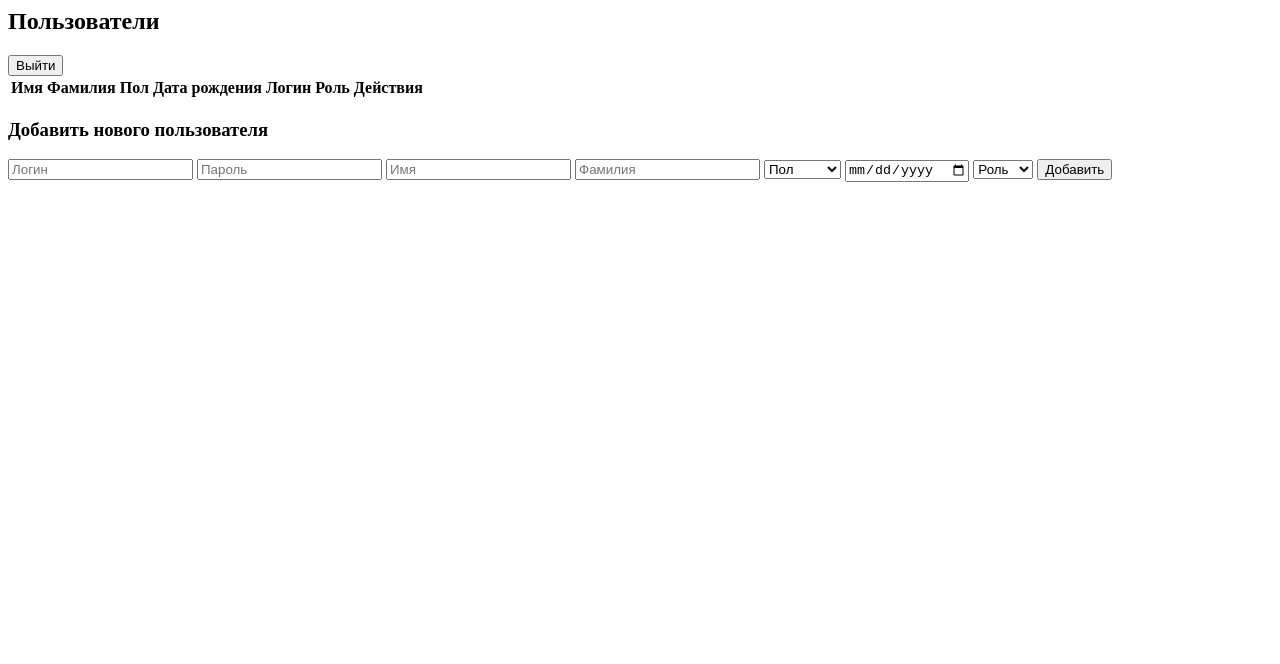
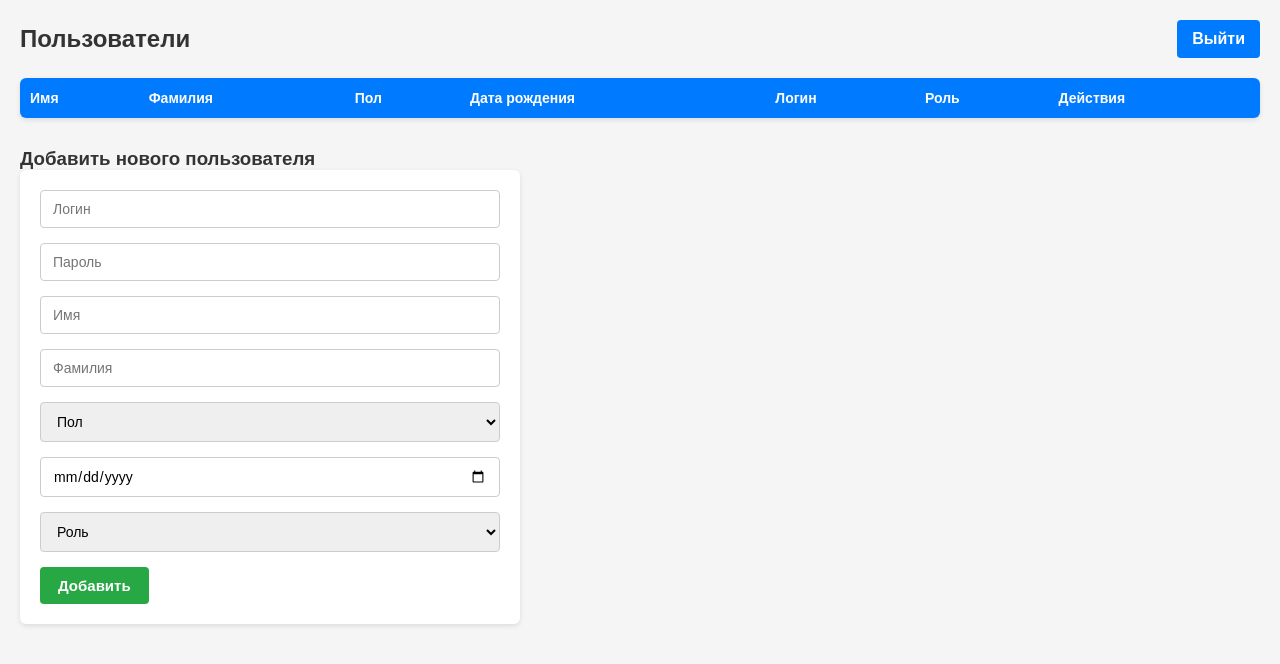
Before and after one commit to SwireLGD/SibersTask, a plain HTML site: page frontend/admin.html in a window 1280 px wide. Drawn offline with Linux system fonts and the light colour scheme; no server answers.

Commit message:
Added some css

```diff
--- a/frontend/admin.html
+++ b/frontend/admin.html
@@ -1,13 +1,19 @@
+<!DOCTYPE html>
 <html lang="ru">
 <head>
-  <meta charset="UTF-8" />
+  <meta charset="UTF-8">
+  <meta name="viewport" content="width=device-width, initial-scale=1.0">
   <title>Админ-панель</title>
+  <link rel="stylesheet" href="./css/admin.css">
 </head>
 <body>
-  <h2>Пользователи</h2>
-  <button onclick="logout()">Выйти</button>
+  <div class="container">
+  <header>
+    <h2>Пользователи</h2>
+    <button onclick="logout()" class="leave_btn">Выйти</button>
+  </header>
 
-  <table id="user-table">
+  <table id="user_table">
       <thead>
           <tr>
               <th>Имя</th>
@@ -24,17 +30,17 @@
 
   <h3>Добавить нового пользователя</h3>
   <form id="register_form">
-      <input type="text" placeholder="Логин" name="username" required />
-      <input type="text" placeholder="Пароль" name="password" required />
-      <input type="text" placeholder="Имя" name="first_name" required />
-      <input type="text" placeholder="Фамилия" name="last_name" required />
+      <input type="text" placeholder="Логин" name="username" required>
+      <input type="text" placeholder="Пароль" name="password" required>
+      <input type="text" placeholder="Имя" name="first_name" required>
+      <input type="text" placeholder="Фамилия" name="last_name" required>
       <select name="gender" required>
         <option value="">Пол</option>
         <option value="male">Мужской</option>
         <option value="female">Женский</option>
         <option value="other">Другое</option>
       </select>
-      <input type="date" name="birthdate" required />
+      <input type="date" name="birthdate" required>
       <select name="role">
         <option value="">Роль</option>
         <option value="user">User</option>
@@ -44,5 +50,6 @@
   </form>
 
   <script src="./scripts/admin.js"></script>
+  </div>
 </body>
 </html>
--- /dev/null
+++ b/frontend/css/admin.css
@@ -0,0 +1,170 @@
+* {
+  box-sizing: border-box;
+  margin: 0;
+  padding: 0;
+  font-family: Arial, sans-serif;
+}
+
+body {
+    background: #f5f5f5;
+    color: #333;
+}
+
+.container {
+    max-width: 1400px;
+    margin: 0 auto;
+    padding: 20px;
+}
+
+header {
+    display: flex;
+    justify-content: space-between;
+    align-items: center;
+    margin-bottom: 20px;
+}
+
+button {
+    background: none;
+    border: none;
+    border-radius: 4px;
+    cursor: pointer;
+    transition: background-color 0.3s ease;
+}
+
+button:hover {
+    background-color: #0056b3;
+    color: white;
+}
+
+.leave_btn {
+    background-color: #007bff;
+    color: white;
+    padding: 10px 15px;
+    font-size: 16px;
+    font-weight: 600;
+}
+
+table {
+    width: 100%;
+    border-collapse: collapse;
+    margin-bottom: 30px;
+    background: white;
+    box-shadow: 0 2px 5px rgba(0,0,0,0.1);
+    border-radius: 6px;
+    overflow: hidden;
+}
+
+thead {
+    background-color: #007bff;
+    color: white;
+}
+
+thead th {
+    padding: 12px 10px;
+    text-align: left;
+    font-weight: 600;
+    font-size: 14px;
+}
+
+tbody tr {
+    border-bottom: 1px solid #ddd;
+}
+
+tbody tr:nth-child(even) {
+    background-color: #f5faff;
+}
+
+tbody td {
+    padding: 10px;
+    font-size: 14px;
+    vertical-align: middle;
+}
+
+form {
+    background: white;
+    padding: 20px;
+    border-radius: 6px;
+    box-shadow: 0 2px 5px rgba(0,0,0,0.1);
+    max-width: 500px;
+}
+
+form input[type="text"],
+form input[type="date"],
+form select {
+    width: 100%;
+    padding: 10px 12px;
+    margin-bottom: 15px;
+    border: 1px solid #ccc;
+    border-radius: 4px;
+    font-size: 14px;
+    transition: border-color 0.3s ease;
+}
+
+form input[type="text"]:focus,
+form input[type="date"]:focus,
+form select:focus {
+    border-color: #007bff;
+    outline: none;
+}
+
+form button[type="submit"] {
+    background-color: #28a745;
+    color: white;
+    border: none;
+    padding: 10px 18px;
+    border-radius: 4px;
+    cursor: pointer;
+    font-size: 15px;
+    font-weight: 600;
+    transition: background-color 0.3s ease;
+}
+
+form button[type="submit"]:hover {
+    background-color: #1e7e34;
+}
+
+@media (max-width: 810px) {
+    table thead {
+        display: none;
+    }
+
+    table, tbody, tr, td {
+        display: block;
+        width: 100%;
+    }
+
+    tbody tr {
+        margin-bottom: 20px;
+        background: white;
+        box-shadow: 0 2px 5px rgba(0,0,0,0.1);
+        border-radius: 6px;
+        padding: 15px;
+    }
+
+    tbody td {
+        padding: 10px 15px;
+        text-align: right;
+        position: relative;
+        font-size: 14px;
+    }
+
+    tbody td::before {
+        content: attr(data-label);
+        position: absolute;
+        left: 15px;
+        top: 10px;
+        font-weight: 600;
+        color: #555;
+        text-transform: uppercase;
+        font-size: 12px;
+    }
+
+    tbody td:last-child {
+        text-align: center;
+    }
+
+    form {
+        max-width: 100%;
+        padding: 15px;
+    }
+}
--- /dev/null
+++ b/frontend/css/login.css
@@ -0,0 +1,62 @@
+body {
+    font-family: Arial, sans-serif;
+    background-color: #f5f5f5;
+    display: flex;
+    flex-direction: column;
+    justify-content: center;
+    align-items: center;
+    height: 100vh;
+    margin: 0;
+}
+
+form {
+    background-color: #fff;
+    padding: 30px 40px;
+    border-radius: 10px;
+    box-shadow: 0 4px 12px rgba(0, 0, 0, 0.1);
+    display: flex;
+    flex-direction: column;
+    gap: 15px;
+    width: 300px;
+}
+
+h2 {
+    text-align: center;
+    margin-bottom: 20px;
+    color: #333;
+}
+
+label {
+    display: flex;
+    flex-direction: column;
+    font-weight: bold;
+    color: #333;
+}
+
+input {
+    margin-top: 5px;
+    padding: 8px 10px;
+    border: 1px solid #ccc;
+    border-radius: 5px;
+    font-size: 14px;
+}
+
+button {
+    padding: 10px;
+    background-color: #4caf50;
+    border: none;
+    color: white;
+    font-size: 16px;
+    border-radius: 5px;
+    cursor: pointer;
+    transition: background-color 0.2s ease;
+}
+
+button:hover {
+    background-color: #45a049;
+}
+
+#error {
+    height: 18px;
+    font-size: 14px;
+}
--- a/frontend/scripts/admin.js
+++ b/frontend/scripts/admin.js
@@ -32,7 +32,7 @@ const fetch_users = async (url, options = {}) => {
 const load_users = async () => {
     const res = await fetch_users('/users');
     const users = await res.json();
-    const tbody = document.querySelector('#user-table tbody');
+    const tbody = document.querySelector('#user_table tbody');
     tbody.innerHTML = '';
 
     users.forEach(user => {
```
Also changed, not shown: frontend/login.html (+1 -0 lines).
